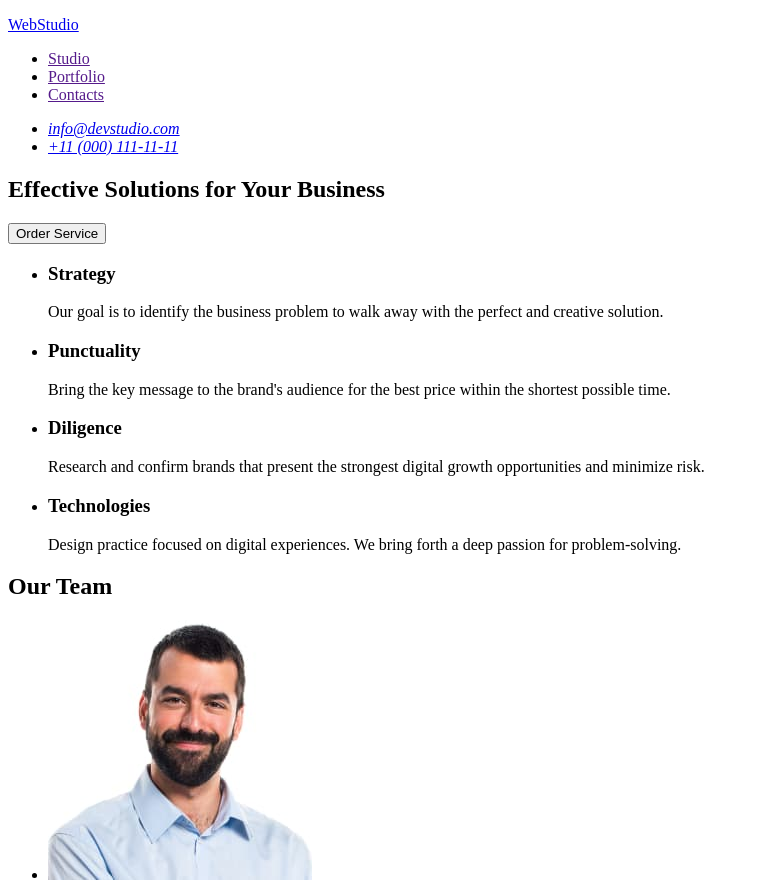
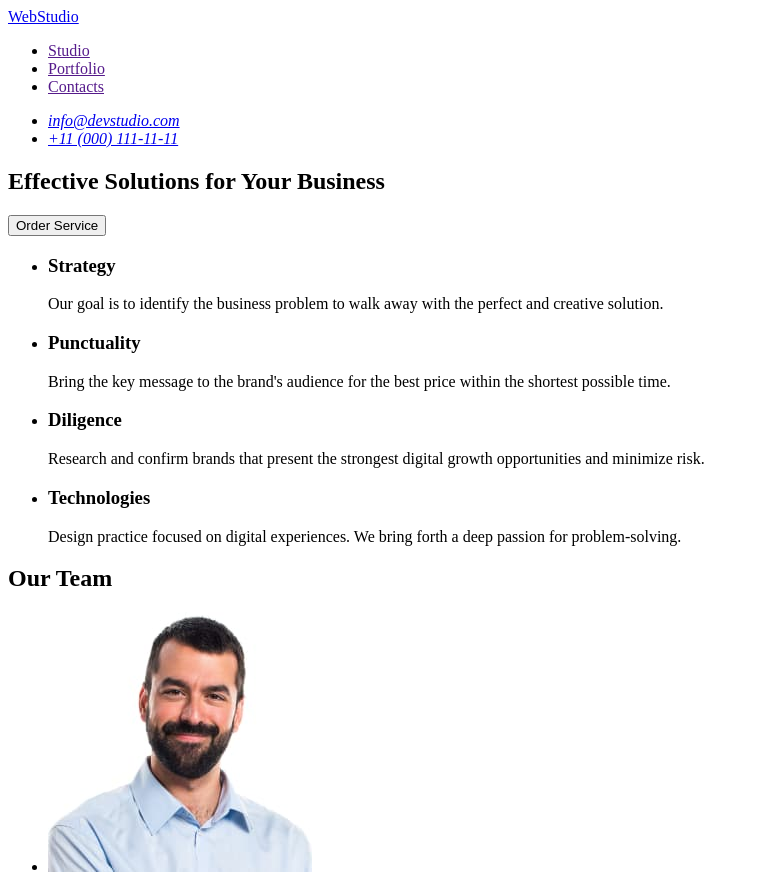
Before and after one commit to ZaharLazarev/goit-markup-hw-05, a plain HTML site: page index.html in a window 1280 px wide. Shown: the top 883 px of the page, without its empty margins (0-759 px from the left). Drawn offline with Linux system fonts and the light colour scheme.

Commit message:
updste a

```diff
--- a/index.html
+++ b/index.html
@@ -8,12 +8,12 @@
 <body>
   <header>
     <nav>
-      <a href="./index.html" target="_blank" rel="noopener noreferrer nofollow"><p>WebStudio</p></a>
-      <ul>
-         <li><a href="" target="_blank" rel="noopener noreferrer nofollow">Studio</a></li>
-         <li><a href="" target="_blank" rel="noopener noreferrer nofollow">Portfolio</a></li>
-         <li><a href="" target="_blank" rel="noopener noreferrer nofollow">Contacts</a></li>
-      </ul>
+       <a href="./index.html" target="_blank" rel="noopener noreferrer nofollow">WebStudio</a>
+       <ul>
+          <li><a href="" target="_blank" rel="noopener noreferrer nofollow">Studio</a></li>
+          <li><a href="" target="_blank" rel="noopener noreferrer nofollow">Portfolio</a></li>
+          <li><a href="" target="_blank" rel="noopener noreferrer nofollow">Contacts</a></li>
+       </ul>
     </nav>
     <address>
       <ul>
```
